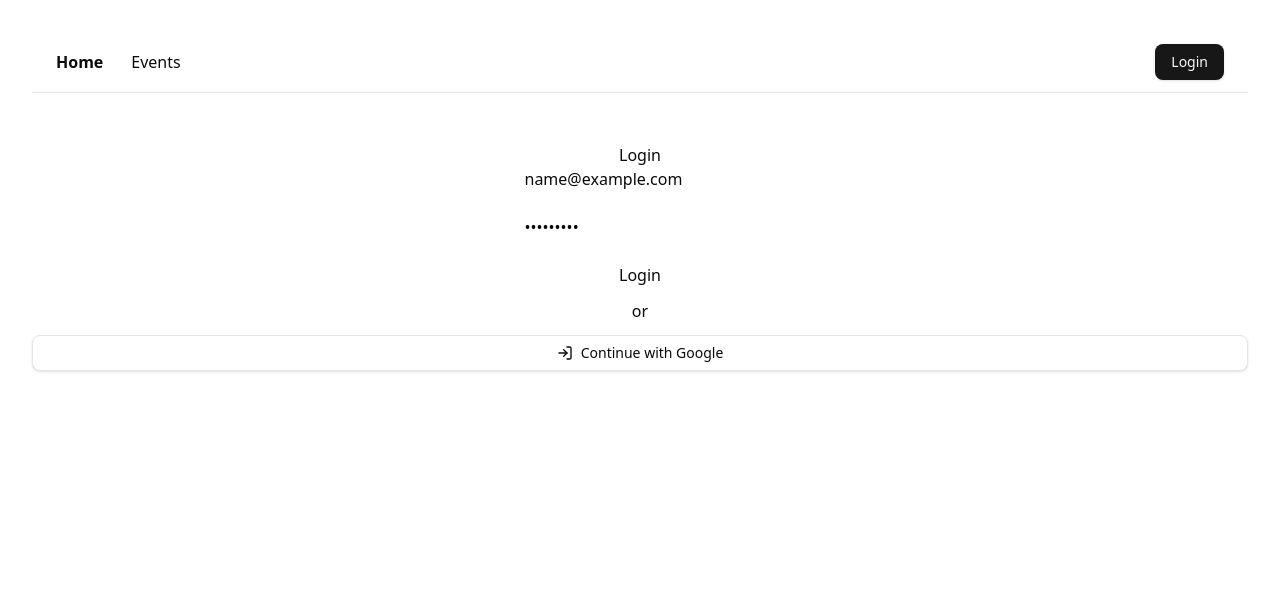
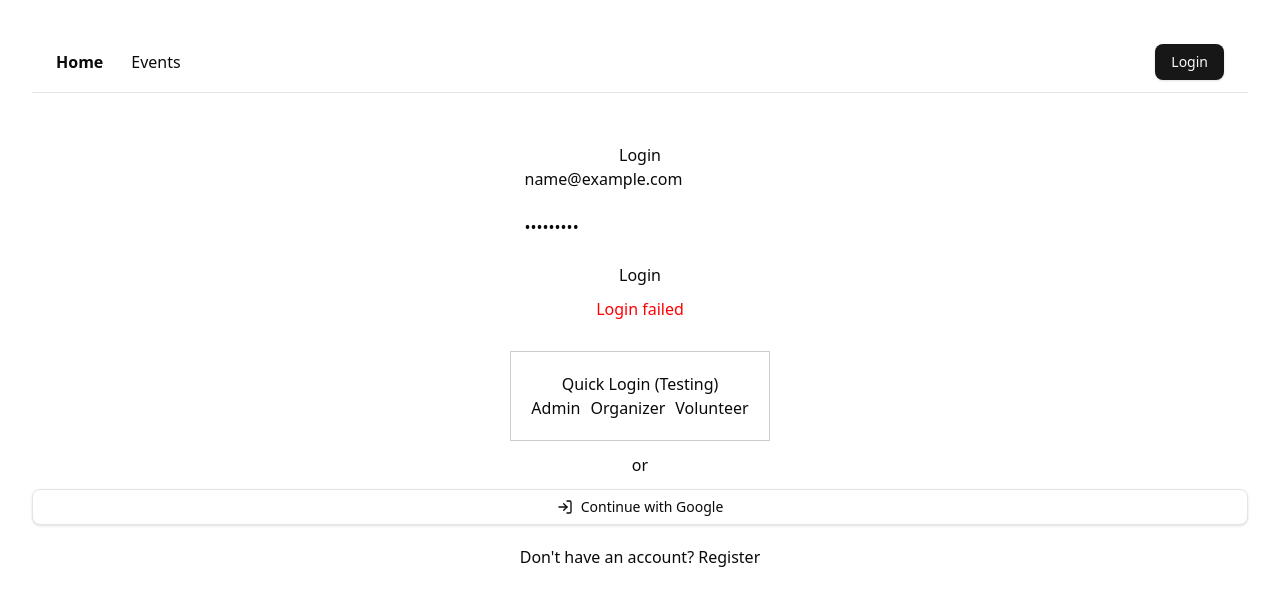
Before and after one commit to nirmal-404/EcoShore-Frontend, a React (Vite) app: page /login in a window 1280 px wide. Both pictures are taken after typing "name@example.com", "Sample123" into the empty fields and a click on the button "Login". Shown: the top 606 px of the page. Built offline with nearby package versions, Linux system fonts and the light colour scheme; no server answers.

Commit message:
fix: fixed issues in login

```diff
--- a/src/App.jsx
+++ b/src/App.jsx
@@ -1,6 +1,7 @@
-import React from 'react';
+import React, { useEffect } from 'react';
 import { BrowserRouter, Routes, Route } from 'react-router-dom';
 import Login from '@/pages/auth/Auth.jsx';
+import Register from '@/pages/auth/Register.jsx';
 import AdminDashboard from '@/pages/admin/Dashboard.jsx';
 import PrivateRoute from '@/components/common/PrivateRoute.jsx';
 import './App.css';
@@ -10,7 +11,31 @@ import Event from '@/pages/Event.jsx';
 import OraganizerPanel from '@/pages/OrganizerPanel.jsx';
 import Navbar from '@/components/common/Navbar.jsx';
 
+import { useDispatch, useSelector } from 'react-redux';
+import { getMe, setAuthToken } from '@/api/authApi';
+import { setUser, setLoading } from '@/store/authSlice';
+
 function App() {
+  const dispatch = useDispatch();
+  const { token, user } = useSelector((state) => state.auth);
+
+  React.useEffect(() => {
+    if (token && !user) {
+      setAuthToken(token);
+      dispatch(setLoading(true));
+      getMe()
+        .then((data) => {
+          dispatch(setUser(data));
+        })
+        .catch(() => {
+          dispatch(setUser({ user: null, token: null }));
+        })
+        .finally(() => {
+          dispatch(setLoading(false));
+        });
+    }
+  }, [token, user, dispatch]);
+
   return (
     <BrowserRouter>
       <Navbar />
@@ -19,6 +44,7 @@ function App() {
         <Route path="/" element={<Home />} />
         <Route path="/events" element={<Event />} />
         <Route path="/login" element={<Login />} />
+        <Route path="/register" element={<Register />} />
 
         {/* Protected */}
         <Route
--- a/src/api/authApi.js
+++ b/src/api/authApi.js
@@ -15,13 +15,20 @@ export const setAuthToken = (token) => {
 
 // Login request
 export const loginUser = async (email, password) => {
-  const response = await API.post('/login', { email, password });
+  const response = await API.post('/auth/login', { email, password });
+  return response.data; // { user, token }
+};
+
+// Register request
+export const registerUser = async (email, password) => {
+  // role is handled by backend default or can be sent as 'volunteer'
+  const response = await API.post('/auth/register', { email, password, role: 'volunteer' });
   return response.data; // { user, token }
 };
 
 export const getMe = async () => {
-  const res = await API.get('/auth/me'); // backend route
-  return res.data;
+  const res = await API.get('/auth/me');
+  return res.data; // { user, token }
 };
 
 export default API;
--- a/src/pages/auth/Auth.jsx
+++ b/src/pages/auth/Auth.jsx
@@ -3,7 +3,7 @@ import { useMutation } from '@tanstack/react-query';
 import { loginUser, setAuthToken, getMe } from '@/api/authApi';
 import { useDispatch, useSelector } from 'react-redux';
 import { setUser } from '@/store/authSlice';
-import { useNavigate, useSearchParams } from 'react-router-dom';
+import { useNavigate, useSearchParams, Link } from 'react-router-dom';
 import GoogleLogin from '@/components/auth/GoogleLogin';
 
 export default function Login() {
@@ -28,17 +28,16 @@ export default function Login() {
 
     if (token) {
       setAuthToken(token);
-      localStorage.setItem('token', token);
       getMe()
-        .then((user) => {
-          dispatch(setUser(user));
-          redirectByRole(user.role);
+        .then((data) => {
+          dispatch(setUser(data));
+          // Note: setUser will handle the cookie via authSlice
         })
         .catch((error) => {
           console.error('Invalid Google token', error);
         });
     }
-  }, [searchParams]);
+  }, [searchParams, dispatch]);
 
   // 🚫 Prevent logged-in users from seeing login
   useEffect(() => {
@@ -48,17 +47,20 @@ export default function Login() {
   }, [user]);
 
   const mutation = useMutation({
-    mutationFn: () => loginUser(email, password),
+    mutationFn: ({ email, password }) => loginUser(email, password),
     onSuccess: (data) => {
       setAuthToken(data.token);
-      dispatch(setUser(data.user));
-      redirectByRole(data.user.role);
+      dispatch(setUser(data));
     },
   });
 
   const handleSubmit = (e) => {
     e.preventDefault();
-    mutation.mutate();
+    mutation.mutate({ email, password });
+  };
+
+  const handleQuickLogin = (email, password) => {
+    mutation.mutate({ email, password });
   };
 
   return (
@@ -84,12 +86,37 @@ export default function Login() {
         />
         <br />
         <br />
-        <button type="submit">Login</button>
+        <button type="submit" disabled={mutation.isPending}>
+          {mutation.isPending ? 'Logging in...' : 'Login'}
+        </button>
       </form>
+
+      {mutation.isError && (
+        <p style={{ color: 'red', marginTop: 10 }}>
+          {mutation.error.response?.data?.error || 'Login failed'}
+        </p>
+      )}
+
+      <div style={{ marginTop: 30, padding: 20, border: '1px solid #ccc', display: 'inline-block' }}>
+        <h3>Quick Login (Testing)</h3>
+        <div style={{ display: 'flex', gap: 10, justifyContent: 'center' }}>
+          <button onClick={() => handleQuickLogin('admin@gmail.com', 'admin')}>Admin</button>
+          <button onClick={() => handleQuickLogin('organizer@gmail.com', 'organizer')}>
+            Organizer
+          </button>
+          <button onClick={() => handleQuickLogin('volunteer@gmail.com', 'volunteer')}>
+            Volunteer
+          </button>
+        </div>
+      </div>
 
       <p style={{ margin: '12px 0' }}>or</p>
 
       <GoogleLogin />
+
+      <p style={{ marginTop: 20 }}>
+        Don't have an account? <Link to="/register">Register</Link>
+      </p>
     </div>
   );
 }
--- /dev/null
+++ b/src/pages/auth/Register.jsx
@@ -0,0 +1,70 @@
+import React, { useState } from 'react';
+import { useMutation } from '@tanstack/react-query';
+import { registerUser, setAuthToken } from '@/api/authApi';
+import { useDispatch } from 'react-redux';
+import { setUser } from '@/store/authSlice';
+import { useNavigate, Link } from 'react-router-dom';
+import GoogleLogin from '@/components/auth/GoogleLogin';
+
+export default function Register() {
+    const [email, setEmail] = useState('');
+    const [password, setPassword] = useState('');
+    const dispatch = useDispatch();
+    const navigate = useNavigate();
+
+    const mutation = useMutation({
+        mutationFn: () => registerUser(email, password),
+        onSuccess: (data) => {
+            setAuthToken(data.token);
+            dispatch(setUser(data));
+            navigate('/', { replace: true });
+        },
+    });
+
+    const handleSubmit = (e) => {
+        e.preventDefault();
+        mutation.mutate();
+    };
+
+    return (
+        <div style={{ textAlign: 'center', marginTop: 50 }}>
+            <h1>Register (Volunteer)</h1>
+
+            <form onSubmit={handleSubmit}>
+                <input
+                    type="email"
+                    placeholder="Email"
+                    value={email}
+                    onChange={(e) => setEmail(e.target.value)}
+                    required
+                />
+                <br />
+                <br />
+                <input
+                    type="password"
+                    placeholder="Password"
+                    value={password}
+                    onChange={(e) => setPassword(e.target.value)}
+                    required
+                />
+                <br />
+                <br />
+                <button type="submit" disabled={mutation.isPending}>
+                    {mutation.isPending ? 'Registering...' : 'Register'}
+                </button>
+            </form>
+
+            {mutation.isError && (
+                <p style={{ color: 'red' }}>{mutation.error.response?.data?.error || 'Registration failed'}</p>
+            )}
+
+            <p style={{ margin: '12px 0' }}>or</p>
+
+            <GoogleLogin />
+
+            <p style={{ marginTop: 20 }}>
+                Already have an account? <Link to="/login">Login</Link>
+            </p>
+        </div>
+    );
+}
--- a/src/store/authSlice.js
+++ b/src/store/authSlice.js
@@ -1,8 +1,9 @@
 import { createSlice } from '@reduxjs/toolkit';
+import Cookies from 'js-cookie';
 
 const initialState = {
   user: null,
-  token: null,
+  token: Cookies.get('token') || null,
   loading: false,
 };
 
@@ -13,10 +14,14 @@ const authSlice = createSlice({
     setUser: (state, action) => {
       state.user = action.payload.user;
       state.token = action.payload.token;
+      if (action.payload.token) {
+        Cookies.set('token', action.payload.token, { expires: 7 });
+      }
     },
     logout: (state) => {
       state.user = null;
       state.token = null;
+      Cookies.remove('token');
     },
     setLoading: (state, action) => {
       state.loading = action.payload;
```
